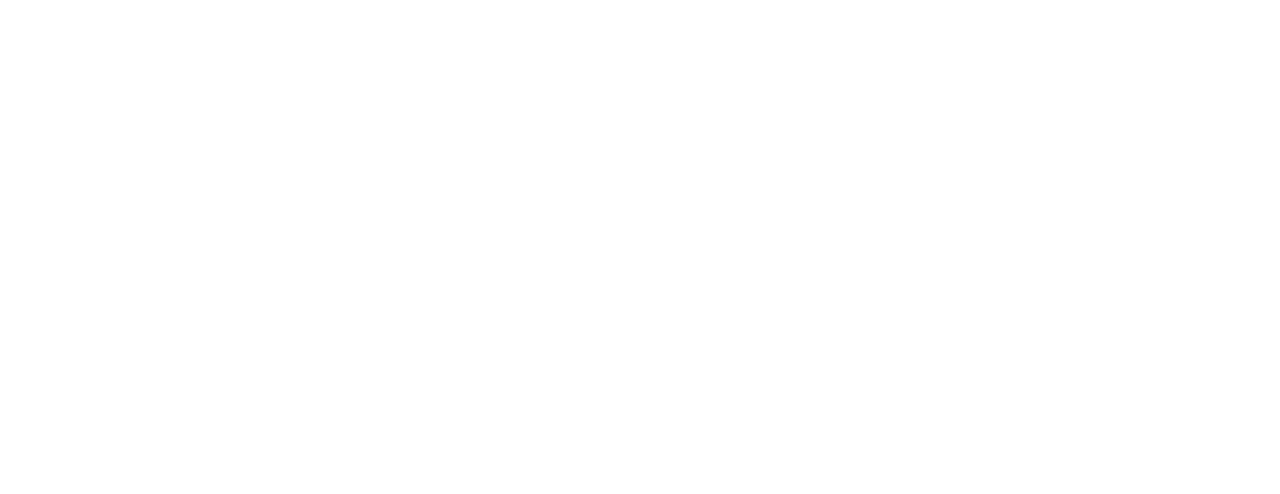
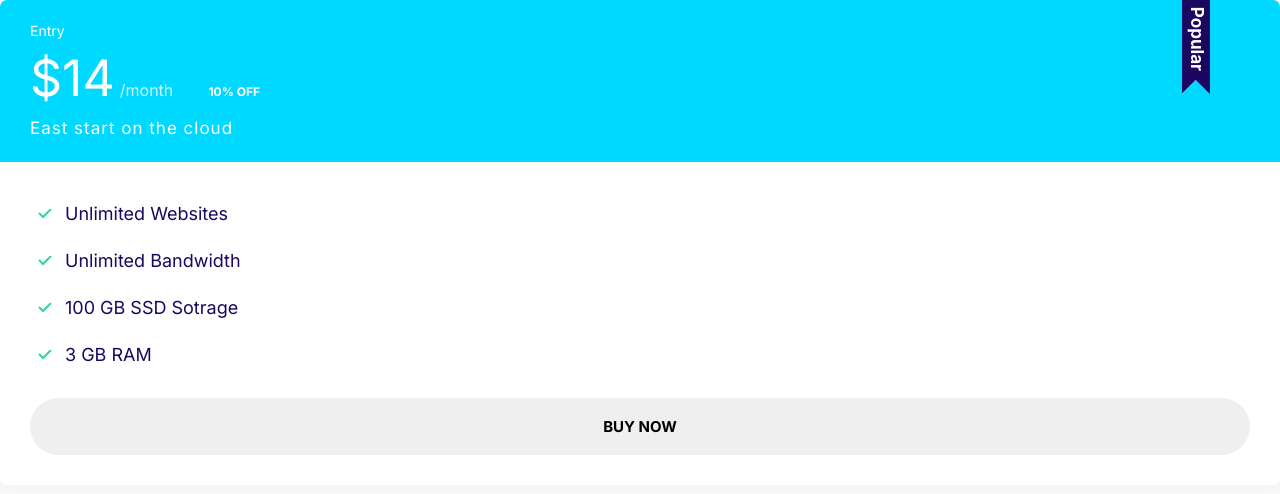
Before and after one commit to Yooyk13/moshify, a plain HTML site: page index.html in a window 1280 px wide. Drawn offline with Linux system fonts and the light colour scheme.

Commit message:
build the plans component

```diff
--- a/css/styles.css
+++ b/css/styles.css
@@ -294,35 +294,63 @@ a {
   color: #fff;
 }
 
-/* Plan */
-
+/* Plans */
 .plan__name {
   color: #fff;
   margin: 0;
   font-weight: 500;
   font-size: 2.4rem;
 }
+
 .plan__price {
   font-size: 6rem;
 }
+
 .plan__billing-cycle {
   font-size: 2.4rem;
   font-weight: 300;
   opacity: 0.8;
+  margin-right: 1rem;
 }
+
 .plan__description {
   font-size: 2rem;
   font-weight: 300;
   letter-spacing: 1px;
+  display: block;
 }
+
 .plan .list__item {
-  margin-block: 2rem;
+  margin-bottom: 2rem;
 }
+
+.plan--popular .card__header {
+  position: relative;
+}
+
 .plan--popular .card__header::before {
   content: url(../images/popular.svg);
-  width: 400px;
+  width: 40px;
   display: inline-block;
   position: absolute;
   top: -6px;
   right: 5%;
 }
+
+@media screen and (min-width: 1024px) {
+  .plan__name {
+    font-size: 1.4rem;
+  }
+
+  .plan__price {
+    font-size: 5rem;
+  }
+
+  .plan__billing-cycle {
+    font-size: 1.6rem;
+  }
+
+  .plan__description {
+    font-size: 1.7rem;
+  }
+}
--- a/index.html
+++ b/index.html
@@ -13,5 +13,26 @@
     <link rel="stylesheet" href="css/normalize.css" />
     <link rel="stylesheet" href="css/styles.css" />
   </head>
-  <body></body>
+  <body>
+    <div class="plan plan--popular">
+      <div class="card card--secondary">
+        <header class="card__header">
+          <h3 class="plan__name">Entry</h3>
+          <span class="plan__price">$14</span>
+          <span class="plan__billing-cycle">/month</span>
+          <span class="badge badge--secondary badge--small">10% OFF</span>
+          <span class="plan__description">East start on the cloud</span>
+        </header>
+        <div class="card__body">
+          <ul class="list list--tick">
+            <li class="list__item">Unlimited Websites</li>
+            <li class="list__item">Unlimited Bandwidth</li>
+            <li class="list__item">100 GB SSD Sotrage</li>
+            <li class="list__item">3 GB RAM</li>
+          </ul>
+          <button class="btn btn--outline btn--block">Buy Now</button>
+        </div>
+      </div>
+    </div>
+  </body>
 </html>
```
Also changed, not shown: components/plans.html (added, +20 -0 lines).
